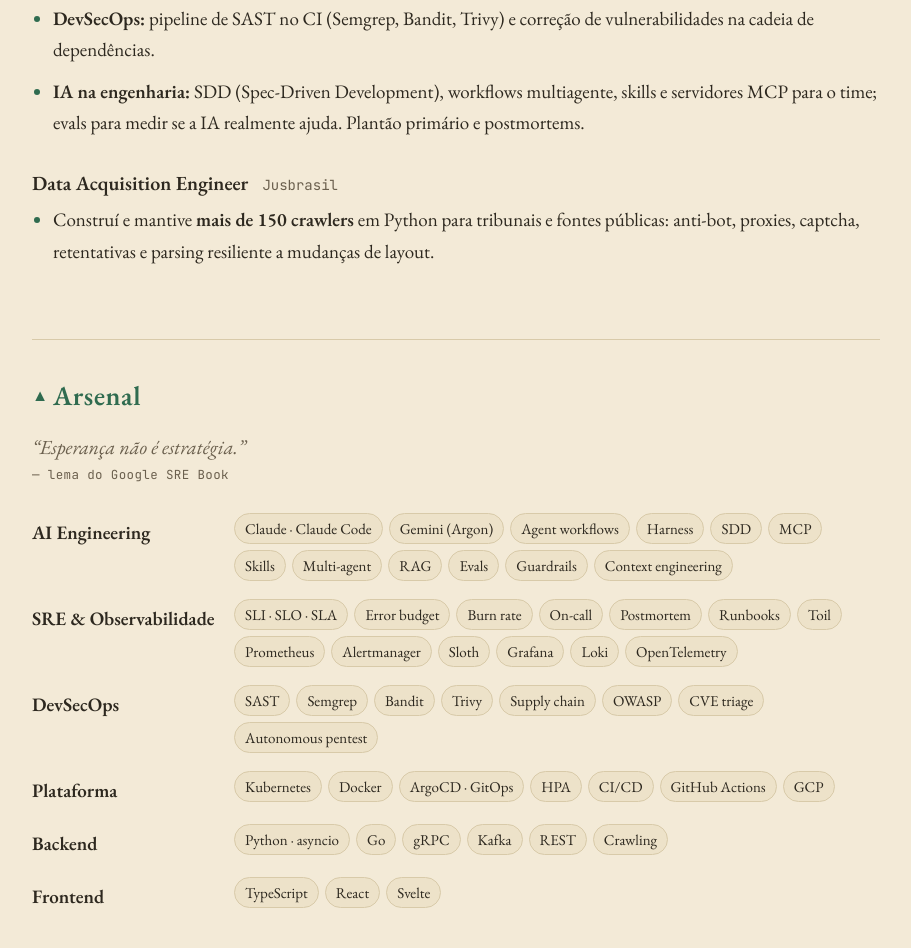
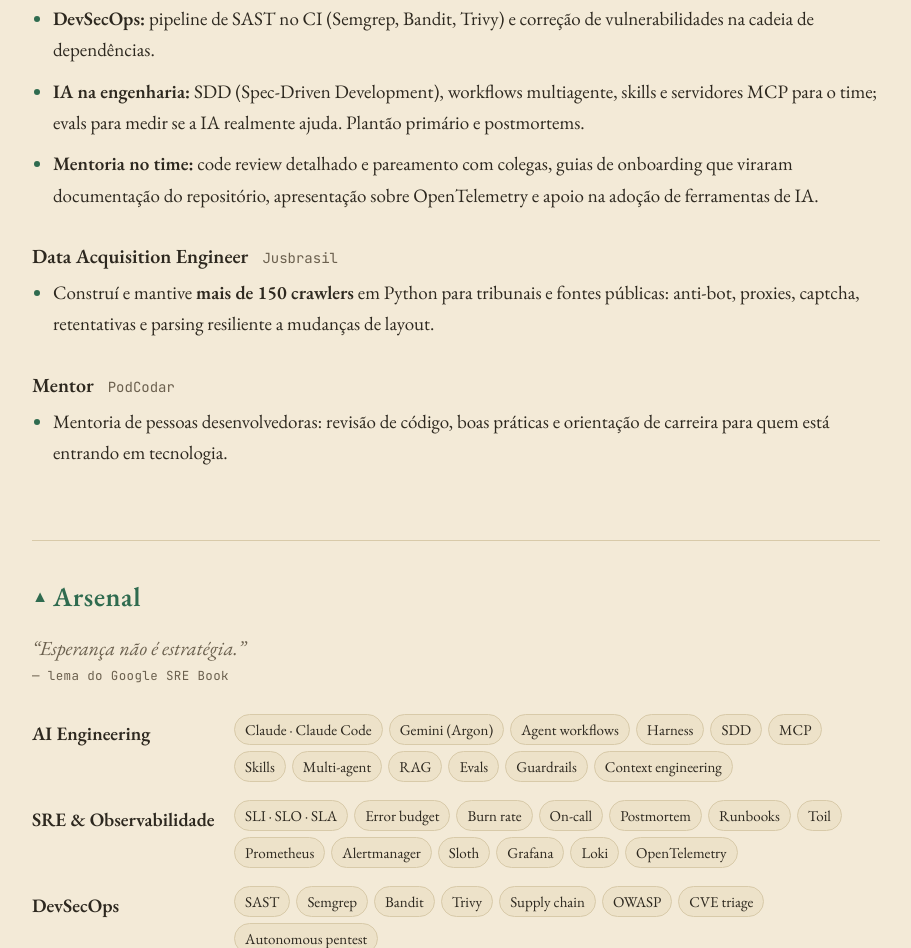
Before and after one commit to ogatalars/ogatalars.github.io, a plain HTML site: page index.html in a window 1280 px wide. Shown: the part 1428-2376 px from the top of the page, without its empty margins (184-1095 px from the left). Drawn offline with nearby package versions, Linux system fonts and the light colour scheme.

Commit message:
feat: mentoria (PodCodar e no time) em Experiência
Co-Authored-By: Claude Opus 5.5 <noreply@anthropic.com>

```diff
--- a/index.html
+++ b/index.html
@@ -94,6 +94,8 @@
         <li lang="en"><strong>DevSecOps:</strong> SAST pipeline in CI (Semgrep, Bandit, Trivy) and fixes for supply-chain vulnerabilities.</li>
         <li lang="pt"><strong>IA na engenharia:</strong> SDD (Spec-Driven Development), workflows multiagente, skills e servidores MCP para o time; evals para medir se a IA realmente ajuda. Plantão primário e postmortems.</li>
         <li lang="en"><strong>AI in engineering:</strong> SDD (Spec-Driven Development), multi-agent workflows, skills and MCP servers for the team; evals to measure whether AI actually helps. Primary on-call and postmortems.</li>
+        <li lang="pt"><strong>Mentoria no time:</strong> code review detalhado e pareamento com colegas, guias de onboarding que viraram documentação do repositório, apresentação sobre OpenTelemetry e apoio na adoção de ferramentas de IA.</li>
+        <li lang="en"><strong>Mentoring in the team:</strong> thorough code reviews and pairing with teammates, onboarding guides that became repository docs, an OpenTelemetry talk and support adopting AI tooling.</li>
       </ul>
     </article>
 
@@ -105,6 +107,17 @@
       <ul>
         <li lang="pt">Construí e mantive <strong>mais de 150 crawlers</strong> em Python para tribunais e fontes públicas: anti-bot, proxies, captcha, retentativas e parsing resiliente a mudanças de layout.</li>
         <li lang="en">Built and maintained <strong>150+ crawlers</strong> in Python for courts and public sources: anti-bot, proxies, captchas, retries and parsing resilient to layout changes.</li>
+      </ul>
+    </article>
+
+    <article class="job">
+      <header>
+        <h3><span lang="pt">Mentor</span><span lang="en">Mentor</span></h3>
+        <p class="org">PodCodar</p>
+      </header>
+      <ul>
+        <li lang="pt">Mentoria de pessoas desenvolvedoras: revisão de código, boas práticas e orientação de carreira para quem está entrando em tecnologia.</li>
+        <li lang="en">Mentoring developers: code review, good practices and career guidance for people breaking into tech.</li>
       </ul>
     </article>
   </section>
```
Also changed, not shown: 2 other files.
